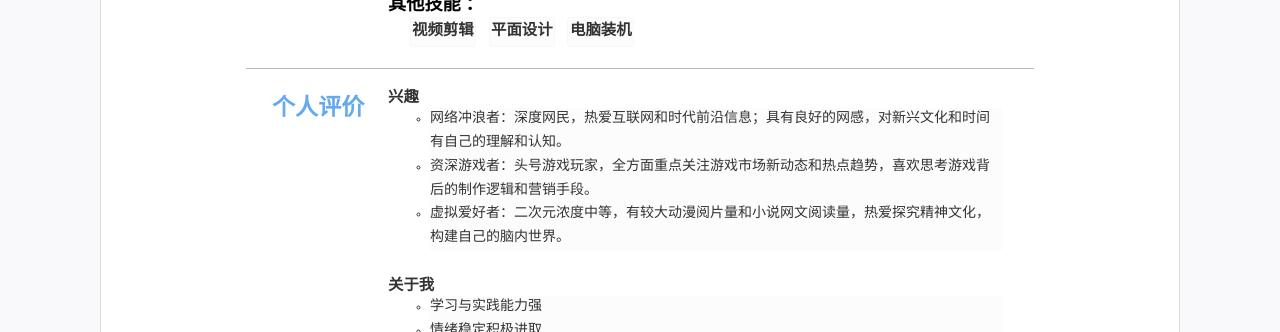
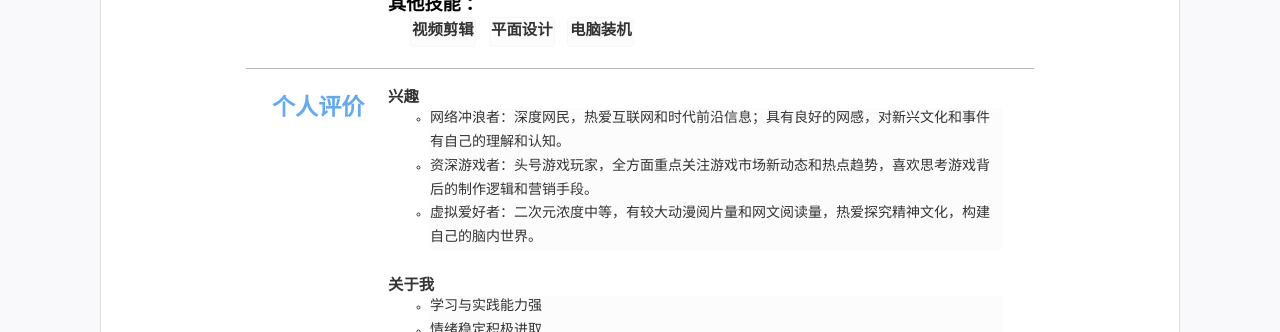
Before and after one commit to BWyiii/-, a Jekyll site: the page built from index.html, in a window 1280 px wide. Shown: the part 1219-1551 px from the top of the page. Built offline with Jekyll 4.4.1, drawn with Linux system fonts in a browser that asks for light colours.

Commit message:
Update resume.yml

```diff
--- a/_data/resume.yml
+++ b/_data/resume.yml
@@ -94,9 +94,9 @@ others: #其他列表显示
   content: #选择需要的格式
   - title: 兴趣
     list:
-    - 网络冲浪者：深度网民，热爱互联网和时代前沿信息；具有良好的网感，对新兴文化和时间有自己的理解和认知。
+    - 网络冲浪者：深度网民，热爱互联网和时代前沿信息；具有良好的网感，对新兴文化和事件有自己的理解和认知。
     - 资深游戏者：头号游戏玩家，全方面重点关注游戏市场新动态和热点趋势，喜欢思考游戏背后的制作逻辑和营销手段。
-    - 虚拟爱好者：二次元浓度中等，有较大动漫阅片量和小说网文阅读量，热爱探究精神文化，构建自己的脑内世界。
+    - 虚拟爱好者：二次元浓度中等，有较大动漫阅片量和网文阅读量，热爱探究精神文化，构建自己的脑内世界。
 
   - title: 关于我
     list:
```
